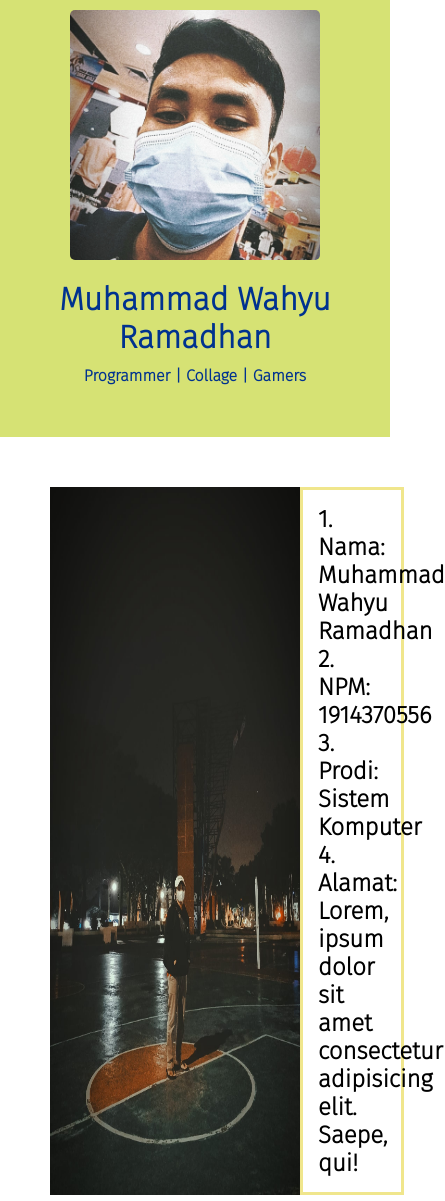
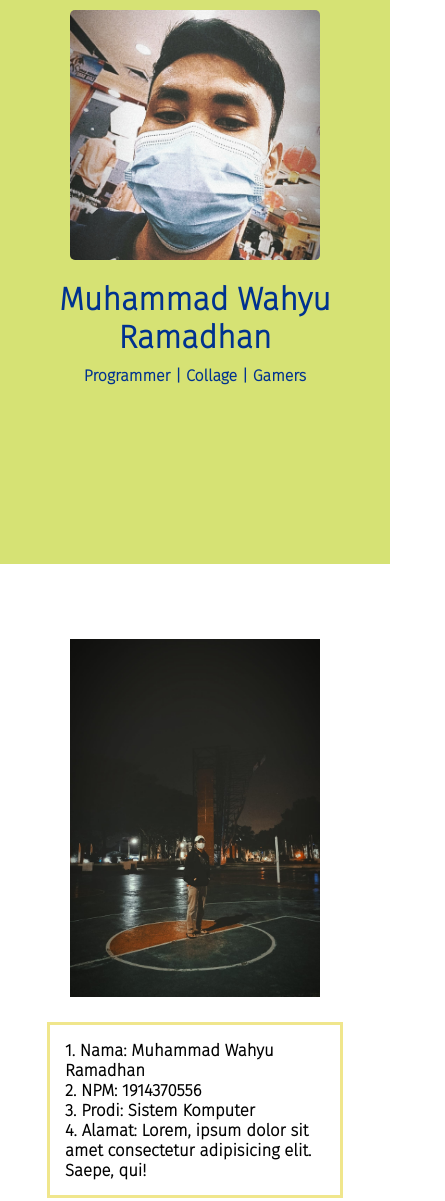
Before and after one commit to wonderkid-web/materi, a plain HTML site: page index.html in a window 390 px wide. Shown: the whole page, 445 px wide, since content can reach past the window. Drawn offline with Linux system fonts and the light colour scheme.

Commit message:
pertemuan 3.2 update

```diff
--- a/style/style.css
+++ b/style/style.css
@@ -48,10 +48,14 @@
 
 /*breakpoint responsive mobile*/
 
-@media screen and (max-width: 350px) {
+@media screen and (max-width: 450px) {
+	.jumbotron{
+		height: 65vh;
+	}
  	.content{
  		margin-top: 25px;
  		flex-direction: column;
+ 		align-items: center;
  	}
  	.biodata{
  		margin-top: 25px;
```
